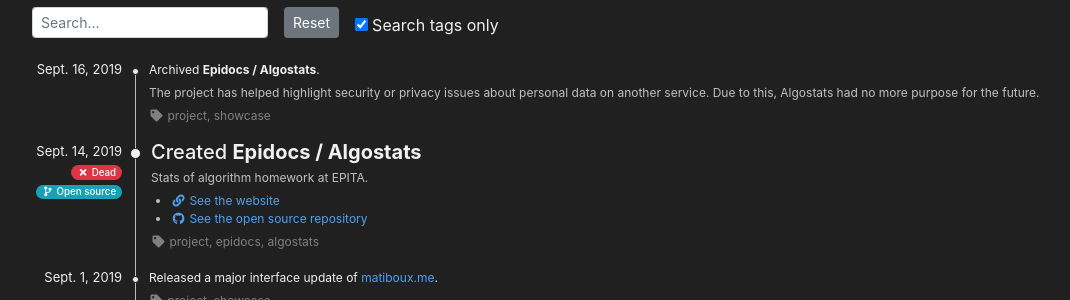
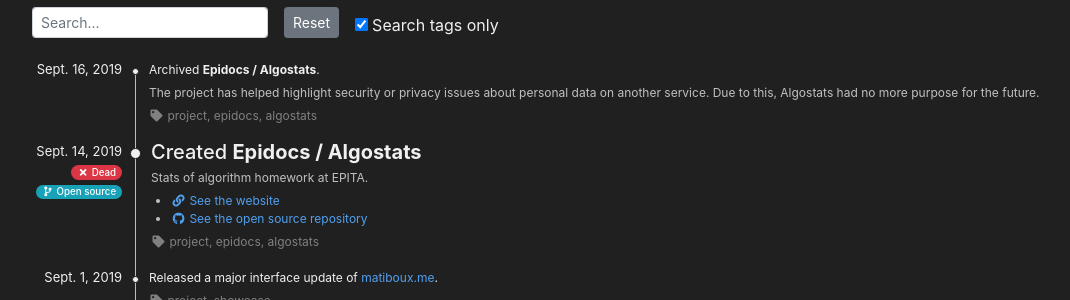
Before and after one commit to matiboux/matiboux.me, a Jekyll site: the page built from timeline.html, in a window 1280 px wide and 900 px high. Shown: the part 123-423 px from the top of the window, without its empty margins (53-1123 px from the left). Built offline with Jekyll 4.4.1, drawn with Linux system fonts in a browser that asks for light colours; nearby versions of some CDN libraries.

Commit message:
Updated tags on a item about algostats

```diff
--- a/_data/timeline.yml
+++ b/_data/timeline.yml
@@ -16,7 +16,7 @@
   - Archived <b>Epidocs / Algostats</b>.
   - The project has helped highlight security or privacy issues about personal data on another service. Due to this, Algostats had no more purpose for the future.
   date: Sept. 16, 2019
-  tags: [project, showcase]
+  tags: [project, epidocs, algostats]
 
 - title: Created <b>Epidocs / Algostats</b>
   description: Stats of algorithm homework at EPITA.
```
